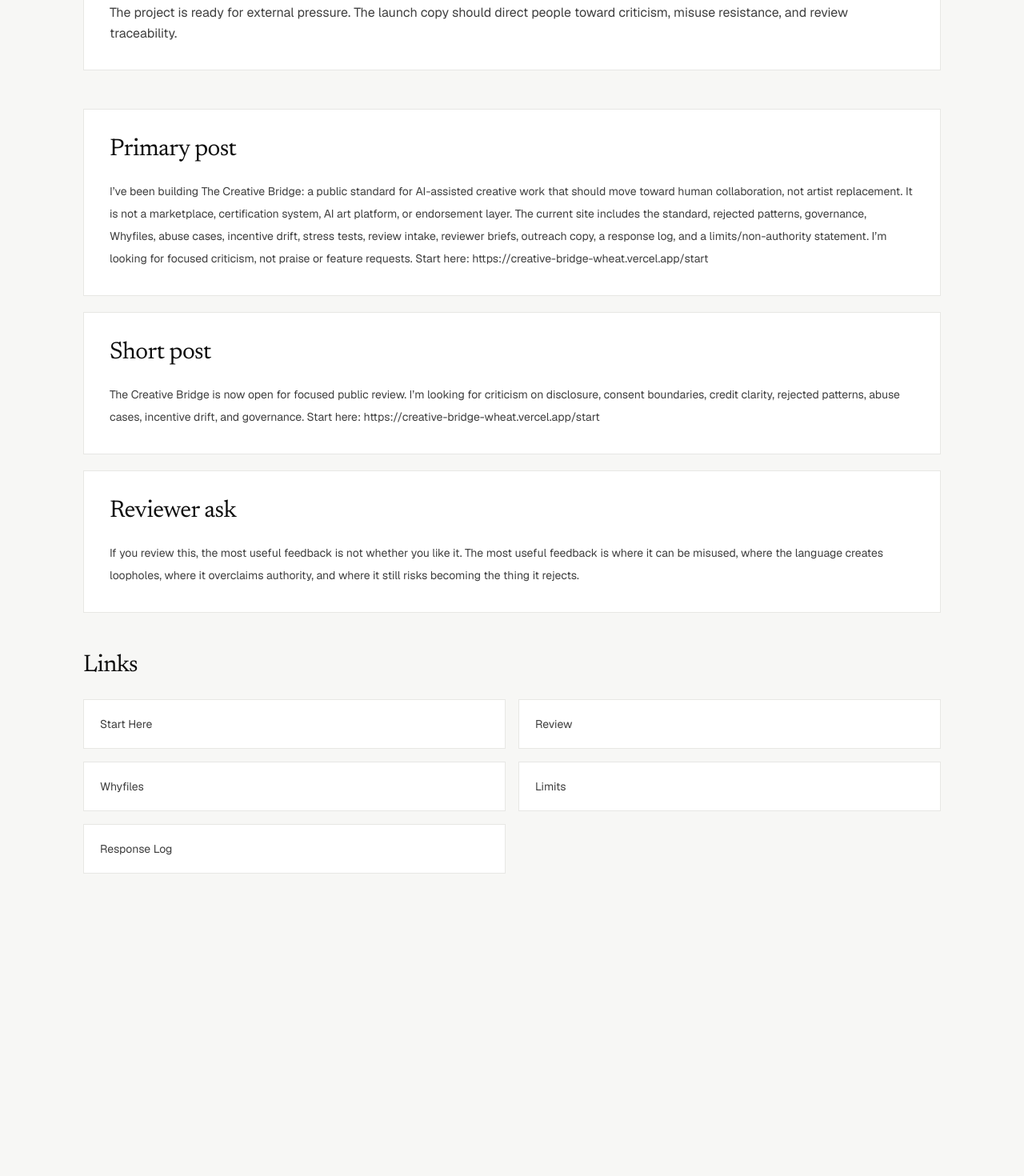
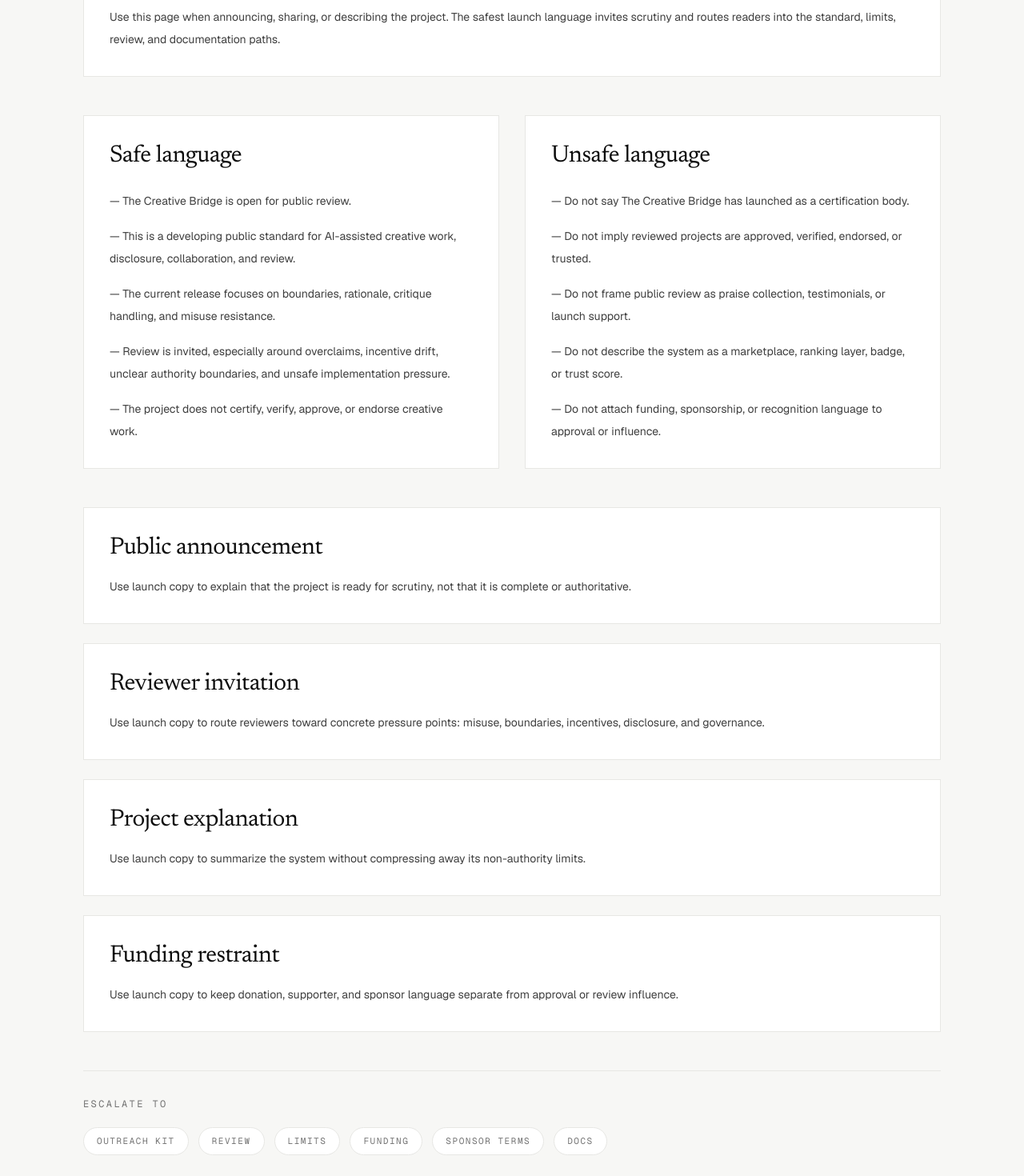
Before and after one commit to zacharymplace/creative-bridge, a Next.js app: page /launch-copy in a window 1280 px wide. Shown: the part 400-1870 px from the top of the page at 80% size. Before the commit the page ends 1604 px from the top, so only its background shows below. Built offline with nearby package versions, Linux system fonts and the light colour scheme.

Commit message:
Refine launch copy for readers

```diff
--- a/package.json
+++ b/package.json
@@ -1,6 +1,6 @@
 {
   "name": "creative-bridge",
-  "version": "3.36.0",
+  "version": "3.37.0",
   "private": true,
   "scripts": {
     "prebuild": "node scripts/sync-public-assets.mjs",
--- a/scripts/qa-static-export.mjs
+++ b/scripts/qa-static-export.mjs
@@ -95,6 +95,8 @@ const requiredFiles = [
   "docs/releases/v3.34.0.md",
   "docs/releases/v3.35.0.md",
   "docs/releases/v3.36.0.md",
+  "docs/releases/v3.37.0.md",
+  "docs/system/launch-copy-reader-pass.md",
   "docs/system/submit-page-reader-pass.md",
   "docs/system/collaborate-page-reader-pass.md",
   "docs/system/reviewer-briefs-reader-pass.md",
--- a/scripts/sync-public-assets.mjs
+++ b/scripts/sync-public-assets.mjs
@@ -87,6 +87,8 @@ const markdownFiles = [
   "releases/v3.34.0.md",
   "releases/v3.35.0.md",
   "releases/v3.36.0.md",
+  "releases/v3.37.0.md",
+  "system/launch-copy-reader-pass.md",
   "system/submit-page-reader-pass.md",
   "system/collaborate-page-reader-pass.md",
   "system/reviewer-briefs-reader-pass.md",
--- a/src/app/launch-copy/page.tsx
+++ b/src/app/launch-copy/page.tsx
@@ -1,72 +1,136 @@
-import { launchCopy } from "@/content/launch-copy/launch-copy";
+import Link from "next/link";
+
+const safeLanguage = [
+  "The Creative Bridge is open for public review.",
+  "This is a developing public standard for AI-assisted creative work, disclosure, collaboration, and review.",
+  "The current release focuses on boundaries, rationale, critique handling, and misuse resistance.",
+  "Review is invited, especially around overclaims, incentive drift, unclear authority boundaries, and unsafe implementation pressure.",
+  "The project does not certify, verify, approve, or endorse creative work.",
+];
+
+const unsafeLanguage = [
+  "Do not say The Creative Bridge has launched as a certification body.",
+  "Do not imply reviewed projects are approved, verified, endorsed, or trusted.",
+  "Do not frame public review as praise collection, testimonials, or launch support.",
+  "Do not describe the system as a marketplace, ranking layer, badge, or trust score.",
+  "Do not attach funding, sponsorship, or recognition language to approval or influence.",
+];
+
+const suggestedUses = [
+  {
+    title: "Public announcement",
+    copy:
+      "Use launch copy to explain that the project is ready for scrutiny, not that it is complete or authoritative.",
+  },
+  {
+    title: "Reviewer invitation",
+    copy:
+      "Use launch copy to route reviewers toward concrete pressure points: misuse, boundaries, incentives, disclosure, and governance.",
+  },
+  {
+    title: "Project explanation",
+    copy:
+      "Use launch copy to summarize the system without compressing away its non-authority limits.",
+  },
+  {
+    title: "Funding restraint",
+    copy:
+      "Use launch copy to keep donation, supporter, and sponsor language separate from approval or review influence.",
+  },
+];
+
+const escalationPaths = [
+  { label: "Outreach Kit", href: "/outreach-kit" },
+  { label: "Review", href: "/review" },
+  { label: "Limits", href: "/limits" },
+  { label: "Funding", href: "/funding" },
+  { label: "Sponsor Terms", href: "/sponsor-terms" },
+  { label: "Docs", href: "/docs" },
+];
 
 export default function LaunchCopyPage() {
   return (
     <main>
       <section className="cb-container cb-section-y">
         <p className="font-mono text-[13px] uppercase tracking-[0.18em] text-[var(--cb-muted)]">
-          Version {launchCopy.version}
+          Safe launch language
         </p>
 
         <h1 className="cb-display mt-4 max-w-4xl text-4xl tracking-tight text-[var(--cb-ink)] sm:text-5xl sm:leading-tight">
-          {launchCopy.title}
+          Launch Copy
         </h1>
 
         <p className="mt-6 max-w-3xl text-lg leading-relaxed text-[var(--cb-body)]">
-          {launchCopy.summary}
+          Launch copy should help people understand and review The Creative
+          Bridge without turning public attention into endorsement, approval,
+          certification, or hype.
         </p>
 
-        <div className="mt-10 border border-[var(--cb-border)] bg-[var(--cb-surface)] p-6 sm:p-8">
-          <h2 className="text-base font-medium text-[var(--cb-ink)]">
-            Position
+        <section className="mt-10 border border-[var(--cb-border)] bg-[var(--cb-surface)] p-6 sm:p-8">
+          <h2 className="text-lg font-medium text-[var(--cb-ink)]">
+            What this page is for
           </h2>
-          <p className="mt-4 text-base leading-relaxed text-[var(--cb-body)]">
-            {launchCopy.position}
+          <p className="mt-4 text-sm leading-7 text-[var(--cb-body)]">
+            Use this page when announcing, sharing, or describing the project.
+            The safest launch language invites scrutiny and routes readers into
+            the standard, limits, review, and documentation paths.
           </p>
-        </div>
+        </section>
 
-        <section className="mt-12 grid gap-5">
+        <section className="mt-12 grid gap-8 lg:grid-cols-2">
           <article className="border border-[var(--cb-border)] bg-[var(--cb-surface)] p-6 sm:p-8">
             <h2 className="cb-display text-3xl text-[var(--cb-ink)]">
-              Primary post
+              Safe language
             </h2>
-            <p className="mt-5 whitespace-pre-line text-sm leading-7 text-[var(--cb-body)]">
-              {launchCopy.primaryPost}
-            </p>
+            <ul className="mt-6 space-y-4 text-sm leading-7 text-[var(--cb-body)]">
+              {safeLanguage.map((item) => (
+                <li key={item}>— {item}</li>
+              ))}
+            </ul>
           </article>
 
           <article className="border border-[var(--cb-border)] bg-[var(--cb-surface)] p-6 sm:p-8">
             <h2 className="cb-display text-3xl text-[var(--cb-ink)]">
-              Short post
+              Unsafe language
             </h2>
-            <p className="mt-5 whitespace-pre-line text-sm leading-7 text-[var(--cb-body)]">
-              {launchCopy.shortPost}
-            </p>
-          </article>
-
-          <article className="border border-[var(--cb-border)] bg-[var(--cb-surface)] p-6 sm:p-8">
-            <h2 className="cb-display text-3xl text-[var(--cb-ink)]">
-              Reviewer ask
-            </h2>
-            <p className="mt-5 whitespace-pre-line text-sm leading-7 text-[var(--cb-body)]">
-              {launchCopy.reviewerAsk}
-            </p>
+            <ul className="mt-6 space-y-4 text-sm leading-7 text-[var(--cb-body)]">
+              {unsafeLanguage.map((item) => (
+                <li key={item}>— {item}</li>
+              ))}
+            </ul>
           </article>
         </section>
 
-        <section className="mt-12">
-          <h2 className="cb-display text-3xl text-[var(--cb-ink)]">
-            Links
+        <section className="mt-12 grid gap-6">
+          {suggestedUses.map((item) => (
+            <article
+              key={item.title}
+              className="border border-[var(--cb-border)] bg-[var(--cb-surface)] p-6 sm:p-8"
+            >
+              <h2 className="cb-display text-3xl text-[var(--cb-ink)]">
+                {item.title}
+              </h2>
+              <p className="mt-4 text-sm leading-7 text-[var(--cb-body)]">
+                {item.copy}
+              </p>
+            </article>
+          ))}
+        </section>
+
+        <section className="mt-12 border-t border-[var(--cb-border)] pt-8">
+          <h2 className="font-mono text-[12px] uppercase tracking-[0.2em] text-[var(--cb-muted)]">
+            Escalate to
           </h2>
-          <div className="mt-6 grid gap-4 md:grid-cols-2">
-            {launchCopy.links.map((link) => (
-              <a
-                key={link.href}
-                href={link.href}
-                className="border border-[var(--cb-border)] bg-[var(--cb-surface)] p-5 text-sm text-[var(--cb-body)] underline-offset-4 hover:underline"
+
+          <div className="mt-5 flex flex-wrap gap-3">
+            {escalationPaths.map((item) => (
+              <Link
+                key={item.href}
+                href={item.href}
+                className="rounded-full border border-[var(--cb-border)] bg-white px-4 py-2 font-mono text-[11px] uppercase tracking-[0.14em] text-[var(--cb-muted)] underline-offset-4 hover:underline"
               >
-                {link.label}
-              </a>
+                {item.label}
+              </Link>
             ))}
           </div>
         </section>
```
Also changed, not shown: 2 other files (tests, documents, lock files or other folders).
